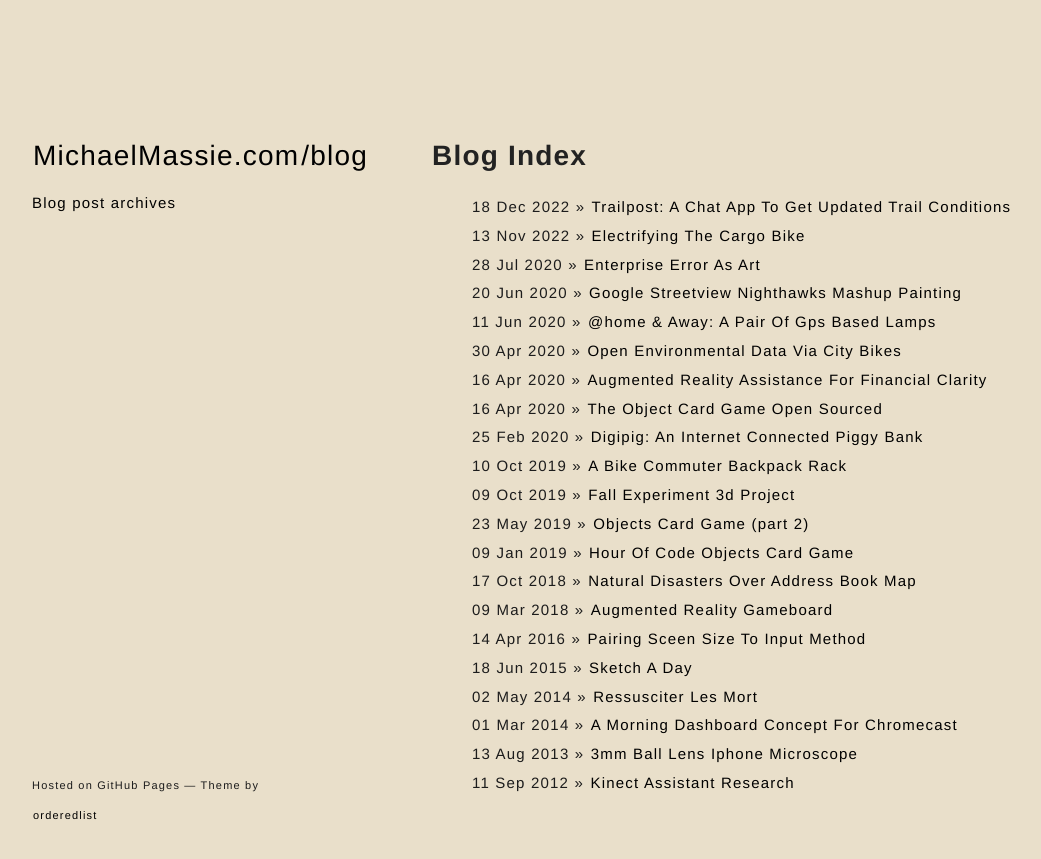
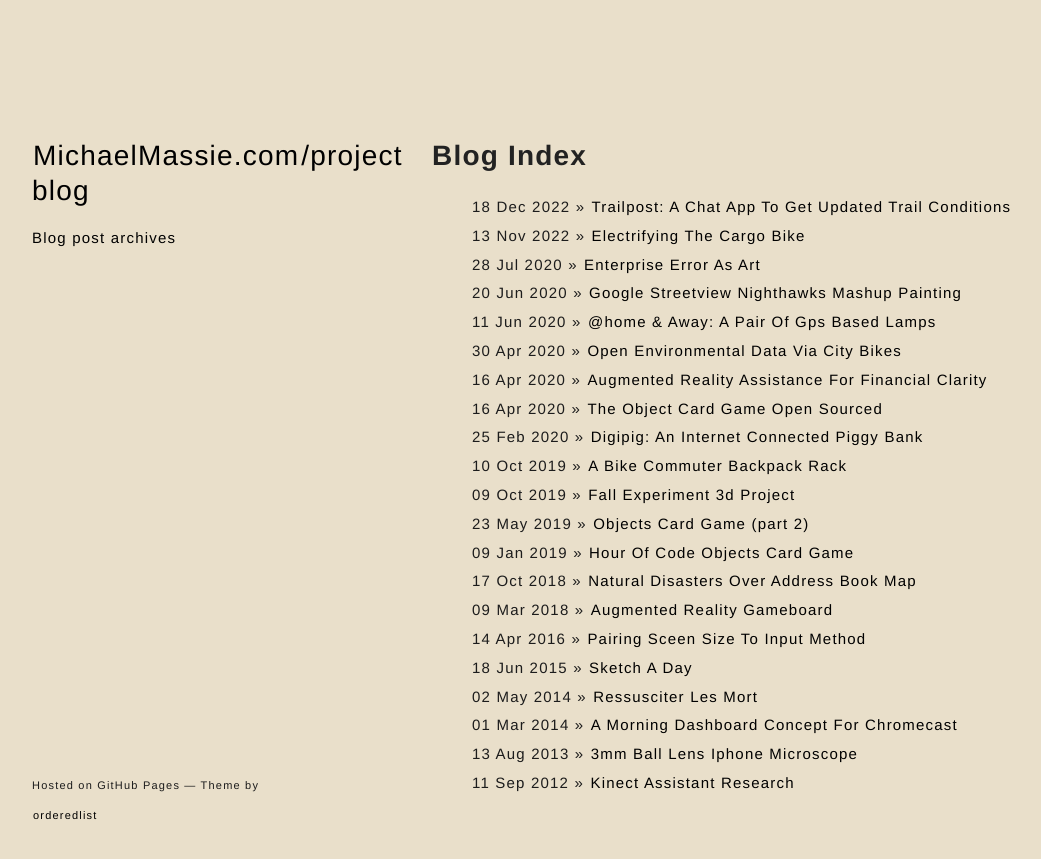
Before and after one commit to mmassie/mmassie.github.io, a Jekyll site: the page built from blog/index.html, in a window 1280 px wide. Shown: the top 859 px of the page, without its empty margins (108-1149 px from the left). Built offline with Jekyll 4.4.1, drawn with Linux system fonts in a browser that asks for light colours.

```diff
--- a/_layouts/default.html
+++ b/_layouts/default.html
@@ -14,7 +14,7 @@
   <body>
     <div class="wrapper">
       <header>
-        <h1><a href="https://www.michaelmassie.com ">MichaelMassie.com</a><a href="https://www.michaelmassie.com/blog">/blog</a></h1>
+        <h1><a href="https://www.michaelmassie.com ">MichaelMassie.com</a><a href="https://www.michaelmassie.com/blog">/project blog</a></h1>
 
         {% if site.logo %}
           <img src="{{site.logo | relative_url}}" alt="Logo" />
```
